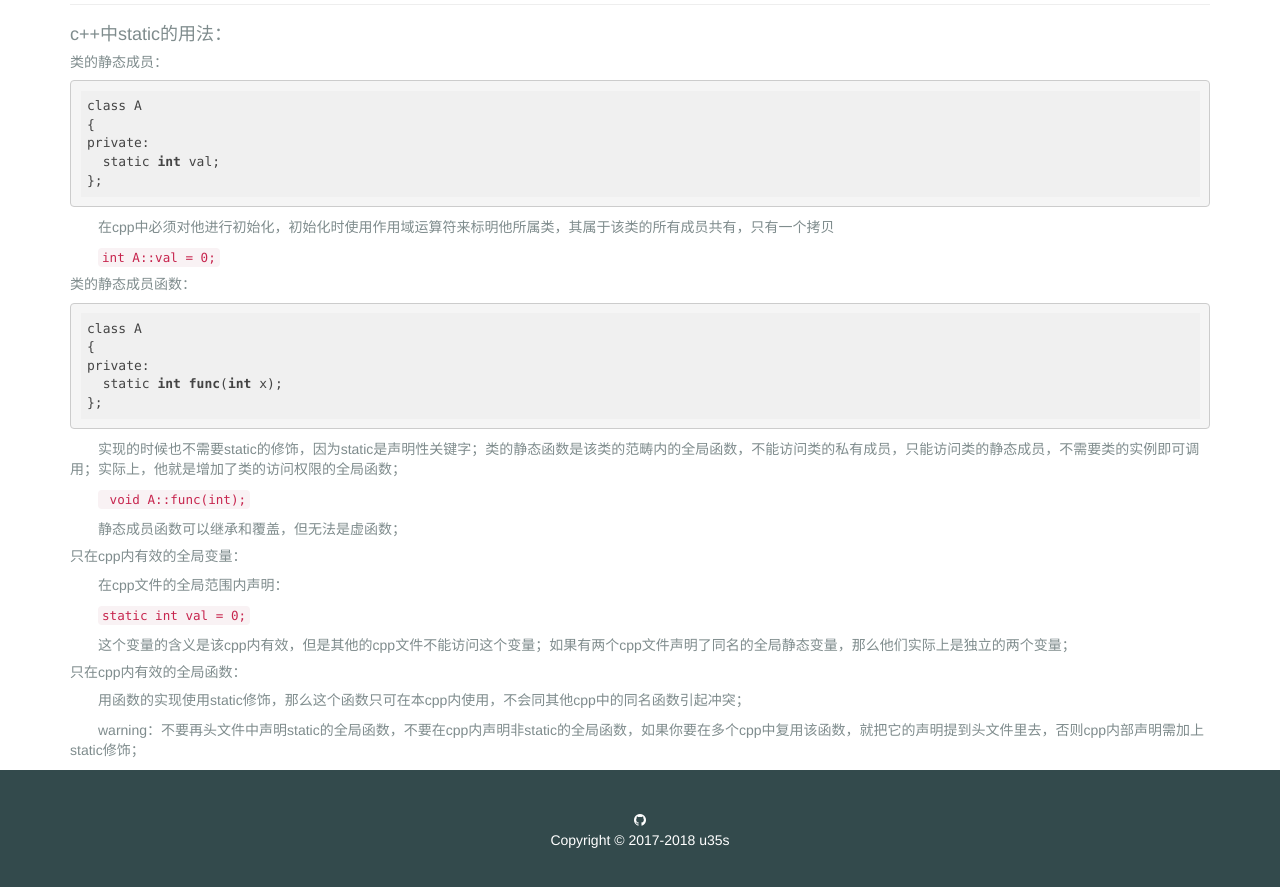
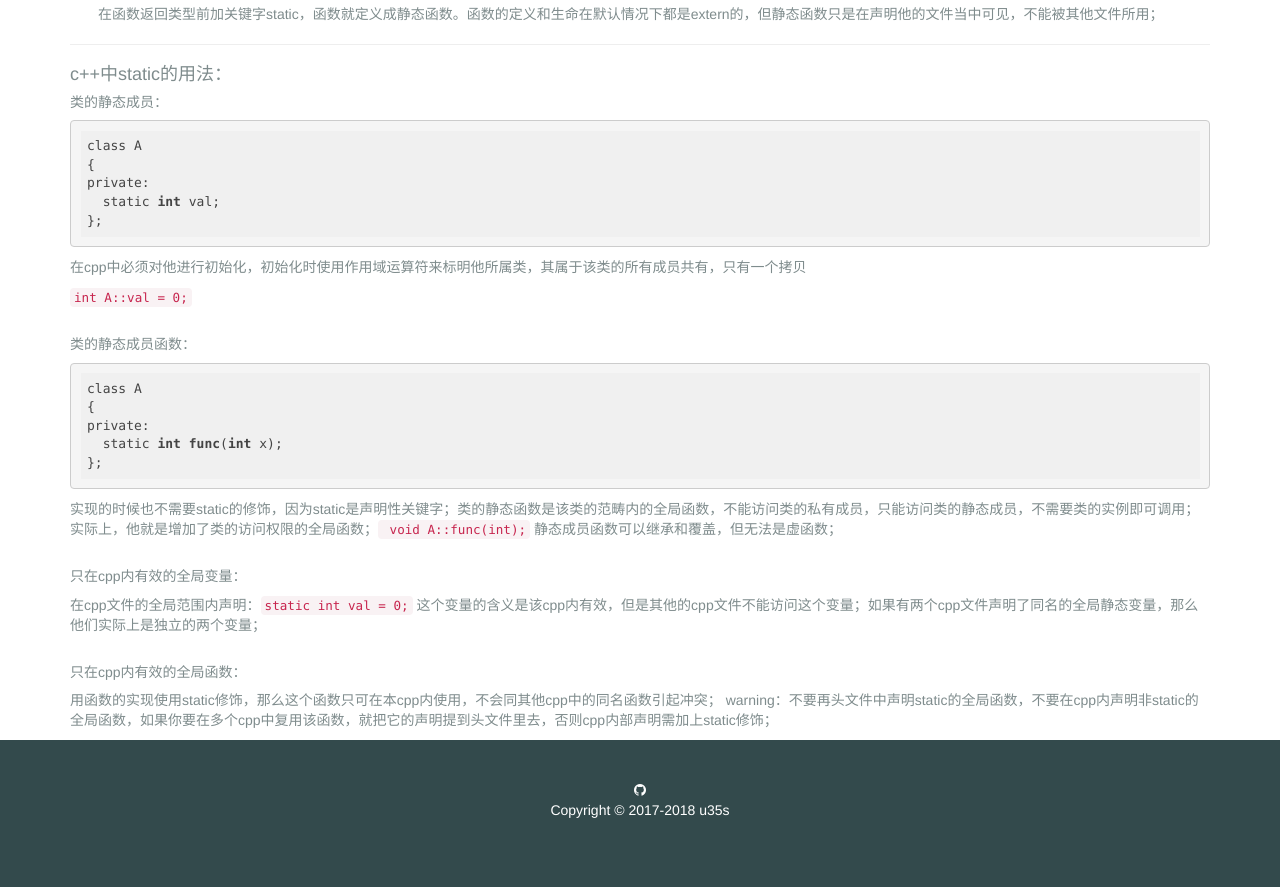
Before and after one commit to u35s/oottoo.github.io, a Jekyll site: the page built from _posts/2018-04-10-static.md, in a window 1280 px wide and 900 px high, scrolled down 631 px. Shown: the top 887 px of the window. Built offline with Jekyll 4.4.1, drawn with Linux system fonts in a browser that asks for light colours; part of the change alters nothing that is shown.

Commit message:
modify static

````diff
--- a/_posts/2018-04-10-static.md
+++ b/_posts/2018-04-10-static.md
@@ -20,7 +20,7 @@ title: c/c++中的static
 　　 初始化：未经初始化的全局静态变量会被自动初始化为0（自动对象的值是任意的，除非他被显式初始化）；
 
 　　 作用域：全局静态变量在声明他的文件之外是不可见的，准确地说是从定义之处开始，到文件结尾。
-
+<br/><br/>
 #####  局部静态变量：
 
 　　在局部变量之前加上关键字static，局部变量就成为一个局部静态变量。
@@ -30,7 +30,7 @@ title: c/c++中的static
 　　初始化：未经初始化的全局静态变量会被自动初始化为0（自动对象的值是任意的，除非他被显式初始化）；
 
 　　作用域：作用域仍为局部作用域，当定义它的函数或者语句块结束的时候，作用域结束。但是当局部静态变量离开作用域后，并没有销毁，而是仍然驻留在内存当中，只不过我们不能再对它进行访问，直到该函数再次被调用，并且值不变；
-
+<br/><br/>
 #####  静态函数：
 
 　　在函数返回类型前加关键字static，函数就定义成静态函数。函数的定义和生命在默认情况下都是extern的，但静态函数只是在声明他的文件当中可见，不能被其他文件所用；
@@ -48,10 +48,10 @@ private:
 };
 ```
 
-&emsp;&emsp;在cpp中必须对他进行初始化，初始化时使用作用域运算符来标明他所属类，其属于该类的所有成员共有，只有一个拷贝
+在cpp中必须对他进行初始化，初始化时使用作用域运算符来标明他所属类，其属于该类的所有成员共有，只有一个拷贝
 
-&emsp;&emsp;`int A::val = 0;`
-
+`int A::val = 0;`
+<br/><br/>
 ##### 类的静态成员函数：
 ```
 class A
@@ -60,22 +60,15 @@ private:
   static int func(int x);
 };
 ```
-&emsp;&emsp;实现的时候也不需要static的修饰，因为static是声明性关键字；类的静态函数是该类的范畴内的全局函数，不能访问类的私有成员，只能访问类的静态成员，不需要类的实例即可调用；实际上，他就是增加了类的访问权限的全局函数；
-
-&emsp;&emsp;` void  A::func(int);`
-
-&emsp;&emsp;静态成员函数可以继承和覆盖，但无法是虚函数；
-
+实现的时候也不需要static的修饰，因为static是声明性关键字；类的静态函数是该类的范畴内的全局函数，不能访问类的私有成员，只能访问类的静态成员，不需要类的实例即可调用；实际上，他就是增加了类的访问权限的全局函数；` void  A::func(int);`
+静态成员函数可以继承和覆盖，但无法是虚函数；
+<br/><br/>
 ##### 只在cpp内有效的全局变量：
 
-&emsp;&emsp;在cpp文件的全局范围内声明：
-
-&emsp;&emsp;`static int val = 0;`
-
-&emsp;&emsp;这个变量的含义是该cpp内有效，但是其他的cpp文件不能访问这个变量；如果有两个cpp文件声明了同名的全局静态变量，那么他们实际上是独立的两个变量；
-
+在cpp文件的全局范围内声明：`static int val = 0;`
+这个变量的含义是该cpp内有效，但是其他的cpp文件不能访问这个变量；如果有两个cpp文件声明了同名的全局静态变量，那么他们实际上是独立的两个变量；
+<br/><br/>
 ##### 只在cpp内有效的全局函数：
 
-&emsp;&emsp;用函数的实现使用static修饰，那么这个函数只可在本cpp内使用，不会同其他cpp中的同名函数引起冲突；
-
-&emsp;&emsp;warning：不要再头文件中声明static的全局函数，不要在cpp内声明非static的全局函数，如果你要在多个cpp中复用该函数，就把它的声明提到头文件里去，否则cpp内部声明需加上static修饰；
+用函数的实现使用static修饰，那么这个函数只可在本cpp内使用，不会同其他cpp中的同名函数引起冲突；
+warning：不要再头文件中声明static的全局函数，不要在cpp内声明非static的全局函数，如果你要在多个cpp中复用该函数，就把它的声明提到头文件里去，否则cpp内部声明需加上static修饰；
````
